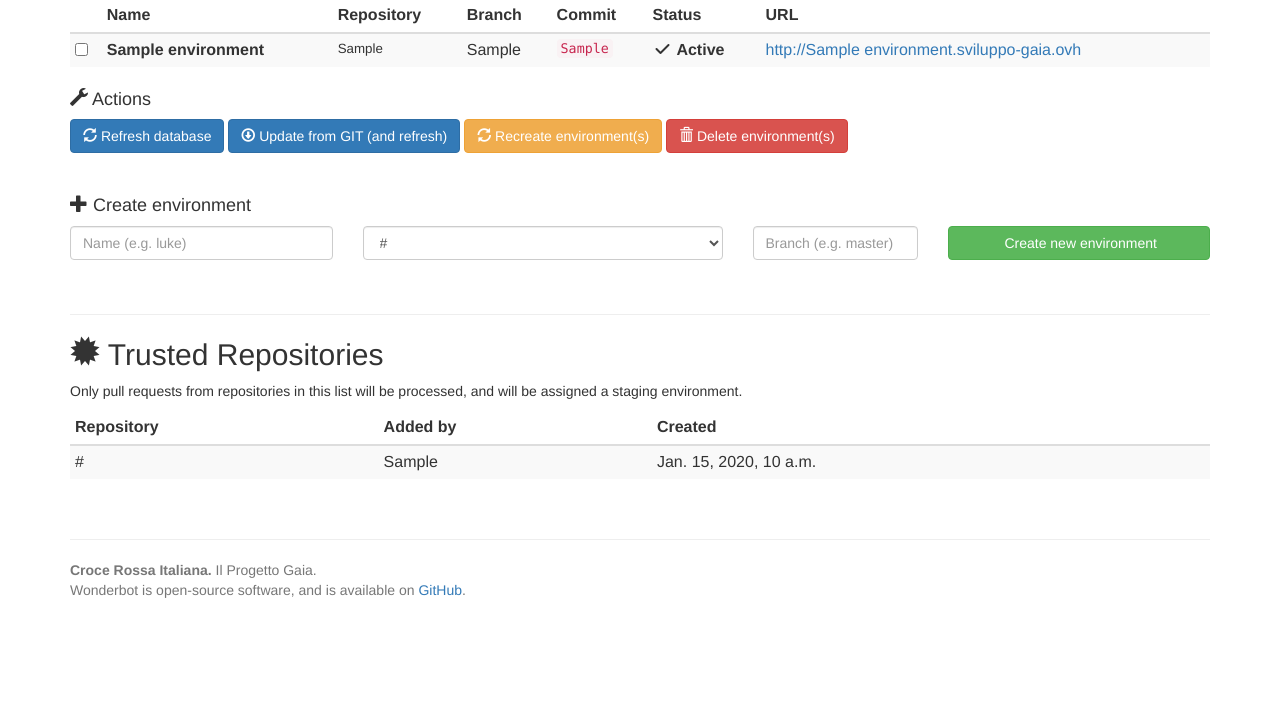
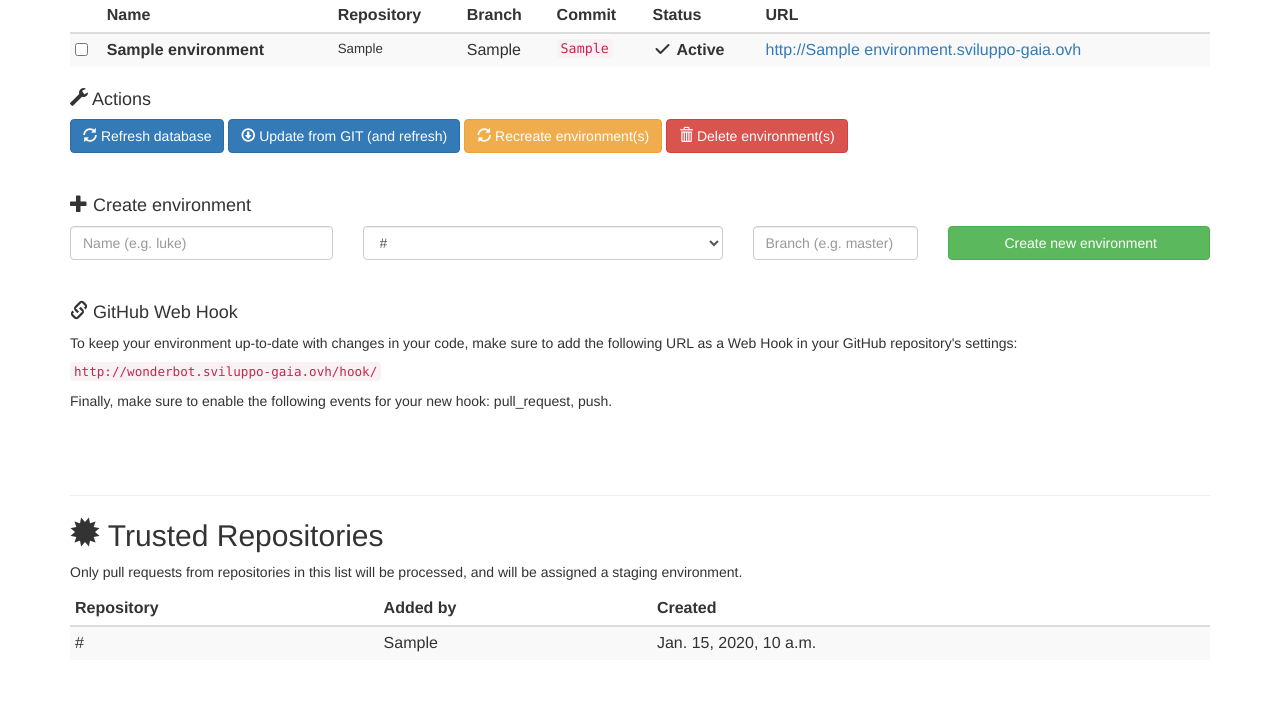
Before and after one commit to CroceRossaItaliana/wonderbot, a Django app: page / in a window 1280 px wide. Shown: the part 67-782 px from the top of the page. Before the commit the page ends 665 px from the top, so only its background shows below. Run offline with Django 3.2, Linux system fonts and the light colour scheme; tables that the repository leaves empty hold one stand-in row (values such as "Sample post"); parts of the project's set-up code (start-up, migrations or seed data) failed here and were passed over; some libraries are stand-ins or nearby versions.

Commit message:
Info about github hook

```diff
--- a/staging/templates/index.html
+++ b/staging/templates/index.html
@@ -118,11 +118,16 @@
                             </button>
                         </div>
 
+                    </div>
+                </p>
+                <p>&nbsp;</p>
 
-                    </div>
-
-                </p>
-
+                <h4><i class="glyphicon glyphicon-link"></i> GitHub Web Hook</h4>
+                <p>To keep your environment up-to-date with changes in your code, make sure to add the following URL
+                    as a Web Hook in your GitHub repository's settings:</p>
+                <p><code>{{ hook_url }}</code></p>
+                <p>Finally, make sure to enable the following events for your new hook: pull_request, push.</p>
+                <p>&nbsp;</p>
             </form>
 
             <p>&nbsp;</p>
--- a/staging/views.py
+++ b/staging/views.py
@@ -7,6 +7,7 @@ from django.views.decorators.csrf import csrf_exempt
 from staging.github import github_commit_status, github_pending
 from staging.models import Environment, AllowedRepository
 from staging.utils import get_branch_name_from_ref
+from wonderbot.settings import HOME_URL
 
 
 def index(request):
@@ -40,7 +41,8 @@ def index(request):
             e.queue_for_creation()
 
     context = {"environments": Environment.objects.all(),
-               "repositories": AllowedRepository.objects.all()}
+               "repositories": AllowedRepository.objects.all(),
+               "hook_url": "%s/hook/" % HOME_URL}
     return render(request, "index.html", context)
 
 
```
